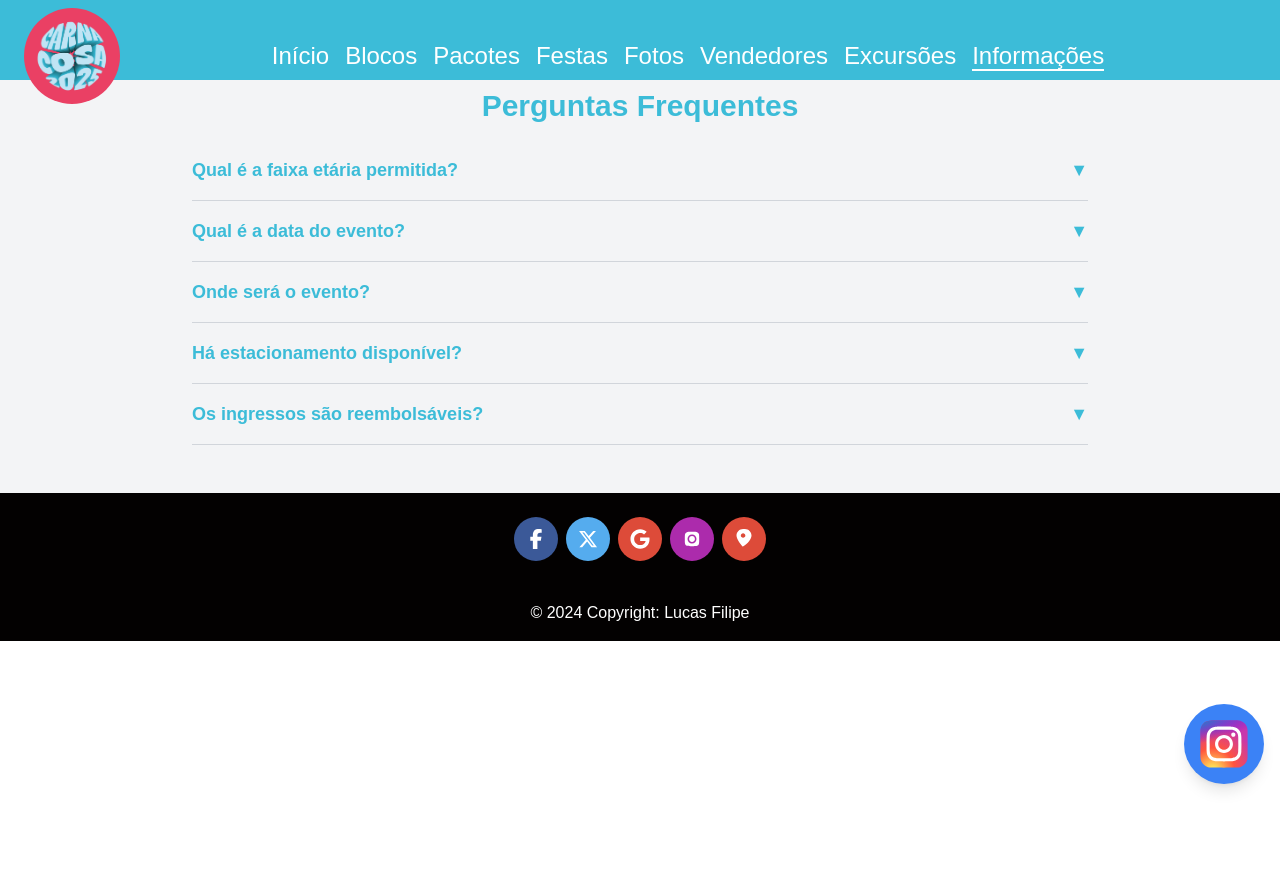
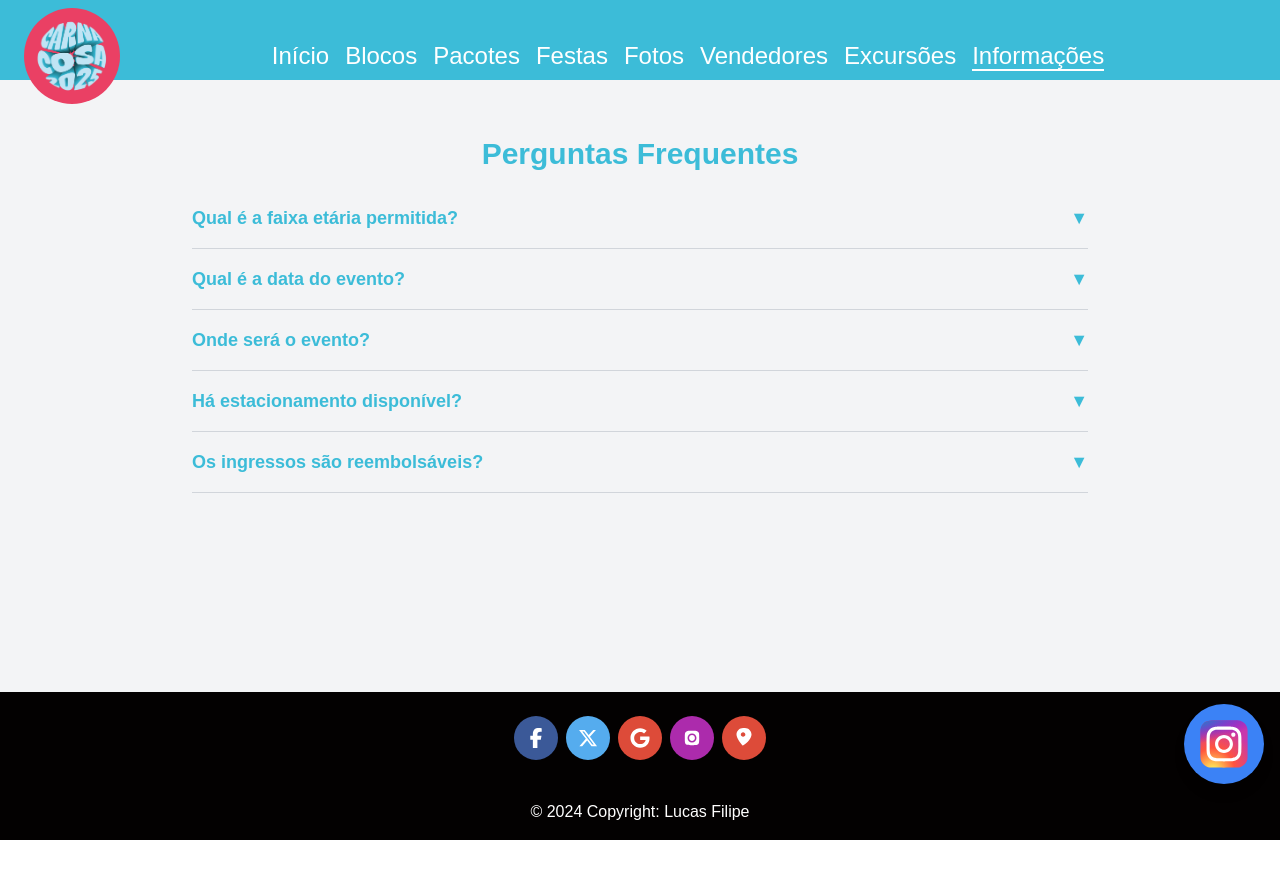
Before and after one commit to lucasFilppe/carna-cosa, a Next.js app: page /informacoes in a window 1280 px wide. Before the commit the page ends 800 px from the top, so only its background shows below. Built offline with nearby package versions, Linux system fonts and the light colour scheme.

Commit message:
melhorando seo 2.8

```diff
--- a/app/informacoes/page.tsx
+++ b/app/informacoes/page.tsx
@@ -1,7 +1,6 @@
 "use client";
 
 import Head from "next/head";
-
 import { useState } from "react";
 
 interface FAQItem {
@@ -47,7 +46,8 @@
           content="Saiba todas as informações importantes para curtir o carnaval com segurança e diversão."
         />
       </Head>
-      <main>
+      <div className="flex flex-col min-h-screen">
+        <main className="flex-grow py-12 px-4 bg-gray-100">
           <section id="faq" className="py-12 px-4 bg-gray-100">
             <div className="max-w-4xl mx-auto">
               <h2 className="text-3xl font-bold text-center mb-8 text-customBlue">
@@ -77,6 +77,8 @@
               </div>
             </div>
           </section>
+        </main>
+
         {/* Footer */}
         <div className="bg-black">
           <footer className="w-full flex flex-col items-center text-center text-surface text-white">
@@ -169,7 +171,7 @@
             </div>
           </footer>
         </div>
-      </main>
+      </div>
     </>
   );
 };
```
Lines whose indentation alone changed are shown as unchanged.
